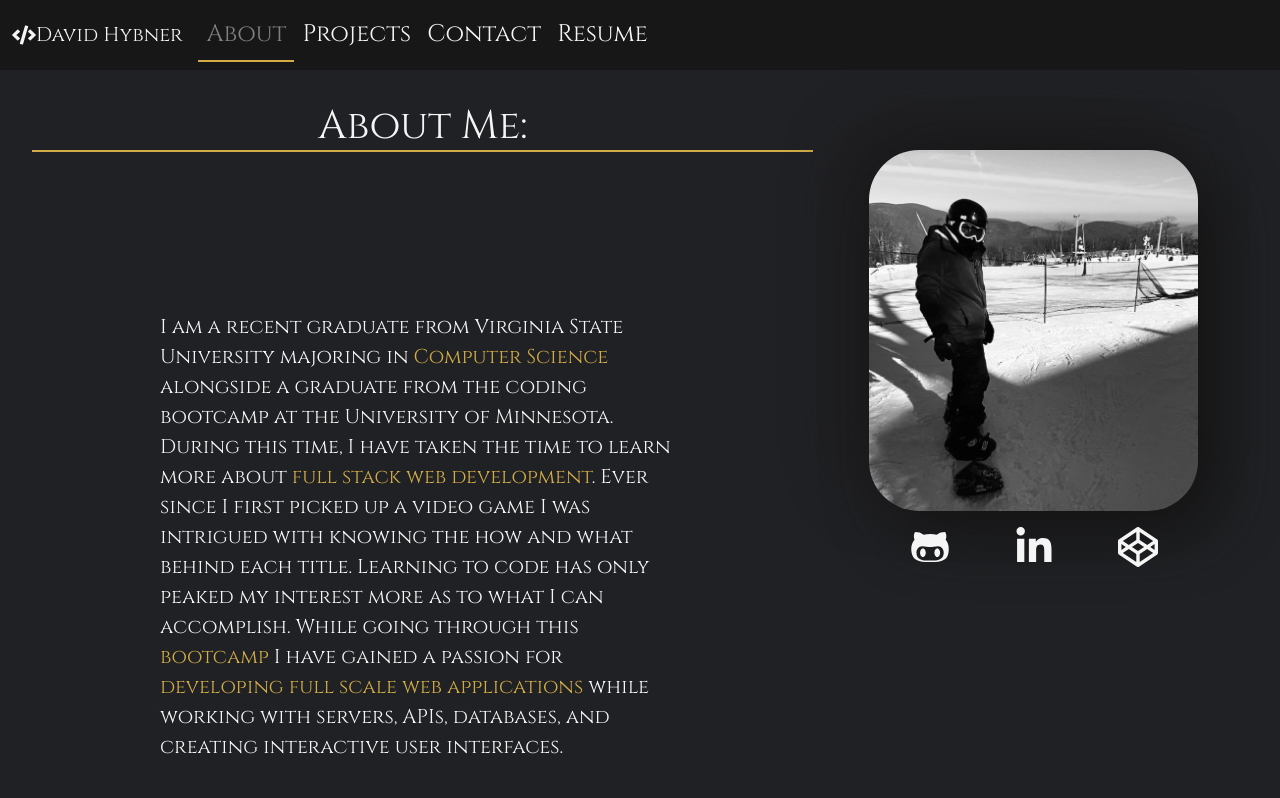
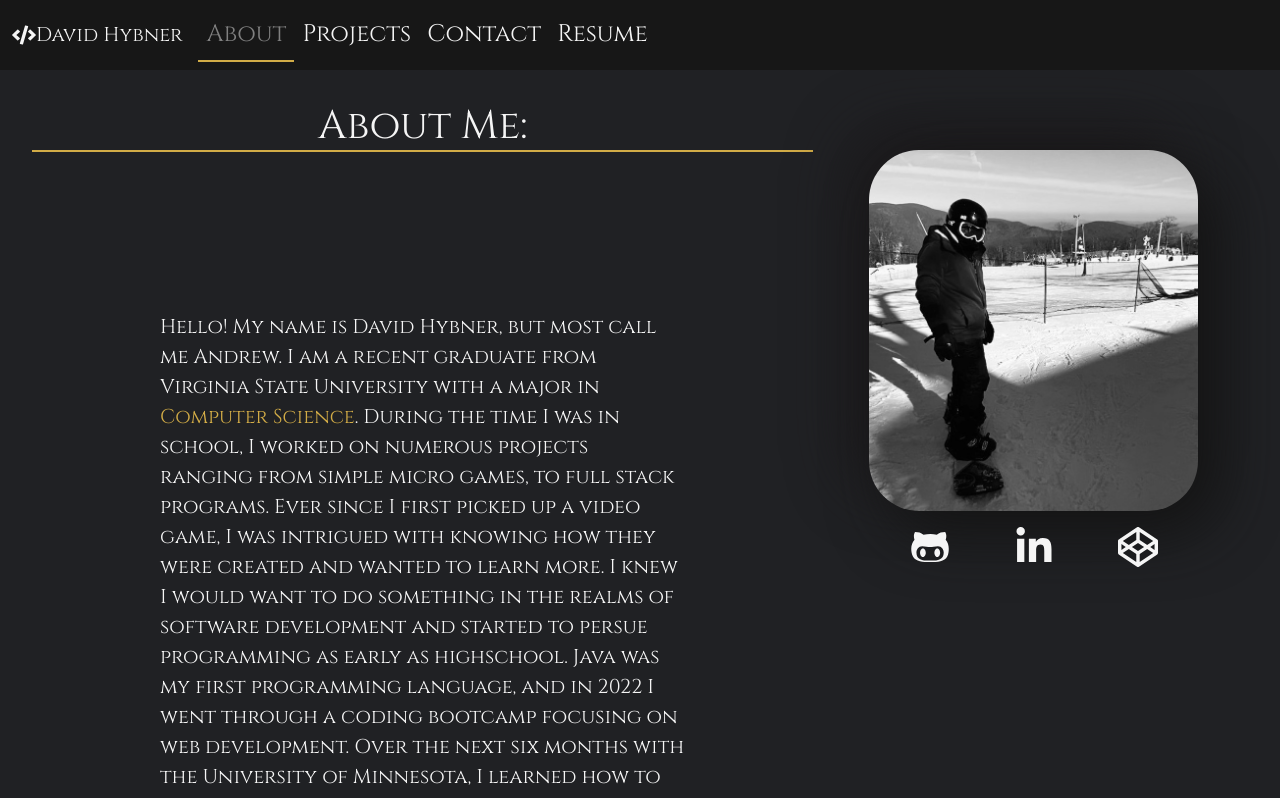
Before and after one commit to WixkedLuck/Portfolio-But-React, a React (Create React App) app: page / in a window 1280 px wide. Shown: the top 798 px of the page. Built offline with nearby package versions, Linux system fonts and the light colour scheme.

Commit message:
update 2024
changed out my about me profile and updated resume

```diff
--- a/src/components/About.js
+++ b/src/components/About.js
@@ -25,11 +25,10 @@ export default function About() {
       <div class="row">
         <div class="col-8">
           <h1 className='Title'>About Me: </h1>
-          <p class="sizeIt marf">I am a recent graduate from Virginia State University majoring in <span className="boldly">Computer Science</span>  alongside a graduate from the coding bootcamp at the University of Minnesota. During this time, I have taken the time to learn more about <span className="boldly">full
-            stack web development</span>. Ever since I first picked up a video game I was intrigued with
-            knowing the how and what behind each title. Learning to code has only peaked my interest more as to what I can
-            accomplish. While going through this <span className="boldly">bootcamp</span> I have gained a passion for <span className="boldly">developing full scale web applications </span>
-            while working with servers, APIs, databases, and creating interactive user interfaces.</p>
+          <p class="sizeIt marf">Hello! My name is David Hybner, but most call me Andrew. I am a recent graduate from Virginia State University with a major in <span className="boldly">Computer Science</span>. During the time I was in school, I worked on numerous projects ranging from simple micro games, to full stack programs.
+             Ever since I first picked up a video game, I was intrigued with
+            knowing how they were created and wanted to learn more. I knew I would want to do something in the realms of software development and started to persue programming as early as highschool. Java was my first programming language, and in 2022 I went through a coding bootcamp focusing on web development. Over the next six months with the University of Minnesota, I learned how to make <span className="boldly">full scale web applications </span>
+            while working closely with servers, APIs, databases, and user interfaces in the classroom. Being able to work on and develop these projects has only furthered my passion for this line of work and I would love to continue to hone in on my skills while working on your team!  </p>
           {/* <div className='center'>
             <a href='https://lsu.badgr.com/public/assertions/arl4SZnvQDuRuBvlVt2cnA?identity__email=dah1998@yahoo.com' target='blank'><img src={LSU} alt='AWS Cloud Practitioner' className='half m-4 '></img></a>
             <a href='https://www.credly.com/badges/6e64de14-33c3-46b5-98d3-ca12ae2f053e/linked_in_profile' target='blank'><img src={Cs} alt='Cisco Intro to CS' className='half  m-4 '></img></a>
--- a/src/components/Resume.js
+++ b/src/components/Resume.js
@@ -8,7 +8,7 @@ export default function Resume() {
         <section >
         <h1 className='Title'>Resume</h1>
         <p className='fs-4 center'>download</p>
-        <a className='icons'   href='./Resume-David-Hybner23.pdf' download={"David_Hybner_Resume"}  > <BsFillCloudDownloadFill size={40} /></a>
+        <a className='icons'   href='./David.Hybner2024.pdf' download={"David_Hybner_Resume"}  > <BsFillCloudDownloadFill size={40} /></a>
 
         <h2 className='Subtitle'>Summary</h2>
 
@@ -18,8 +18,8 @@ export default function Resume() {
 
         <p className='sizeIt'>
         <span className="boldly">Full Stack Web developer</span> with a background in <span className="boldly">Computer Science</span>, having an appetite for continuous learning. Experienced collaborator and leader
-        in <span className="boldly">fast paced</span> working environments while maintaining a high degree of <span className="boldly">accuracy</span> and expectations. <span className="boldly">Passion</span> for developing
-        full scale web applications while working with servers, APIs, databases, and user interfaces. Known among staff as a <span className="boldly">strong leader</span> and trainer.
+        in <span className="boldly">fast paced</span> working environments, while maintaining a high degree of <span className="boldly">accuracy</span> and expectations. Further,<span className="boldly"> passion</span> for developing
+        full scale web applications while working closely with servers, APIs, databases, and user interfaces. Known among staff as a <span className="boldly">strong leader</span> and trainer.
         </p>
         <h2 className='Subtitle'>Technical Skills</h2>
         <h3 className='center '>Languages:</h3><br></br>
@@ -36,14 +36,14 @@ export default function Resume() {
 
 
         <h2  className='Subtitle'>Education</h2>
+        <h3 className='center'>Virginia State University</h3>
+        <p className='center list'>Bachelor of Science Degree, Computer Science (May 2024).</p>
         <h3 className='center'>University of Minnesota College of Continuing and Professional Studies Coding Boot Camp</h3>
-        <p className='center list'>Full Stack Web Development Certificate </p>
-        <h3 className='center'>Virginia State University</h3>
-        <p className='center list'>Bachelor of Science Degree, Computer Science Degree Candidate.</p>
+        <p className='center list'>Full Stack Web Development Certificate (December 2022) </p>
         <h3 className='center'>Louisiana State University Continued Education</h3>
-        <p className='center list'>AWS Cloud Practitioner Certificate </p>
+        <p className='center list'>AWS Cloud Practitioner Certificate  (April 2022)</p>
         <h3 className='center'>John Tyler Community College</h3>
-        <p className='center list'>Associates in Science Degree, General Studies, and General Education Certificate</p>
+        <p className='center list'>Associates in Science Degree, General Studies, and General Education Certificate (May 2018)</p>
 
         <h2  className='Subtitle'>Work Experience</h2>
         <h3 className='center '>Target Team Member</h3>
```
Also changed, not shown: 1 other file (tests, documents, lock files or other folders).
